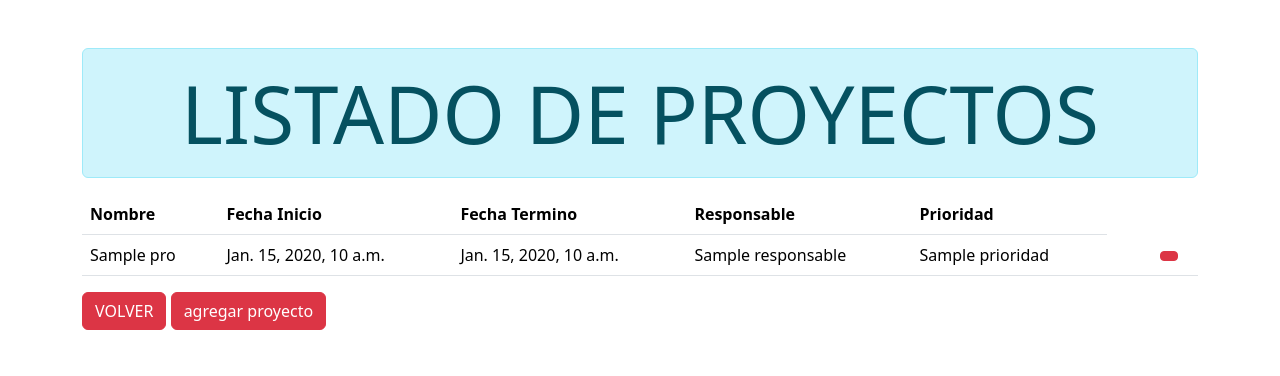
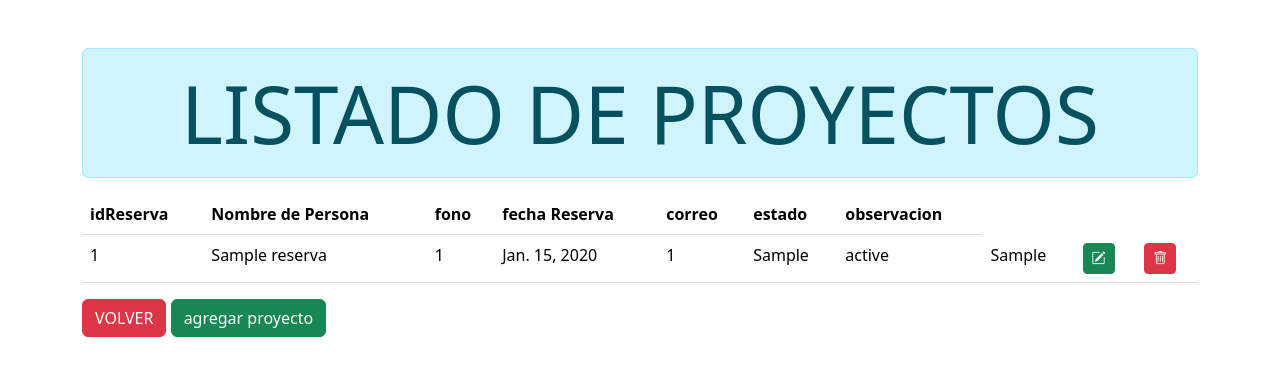
Before and after one commit to OmarJBar/Barria_O_IEI170, a Django app: template ReservasDjango/templates/reservas.html in a window 1280 px wide. Shown: the top 376 px of the page. Run offline with Django 4.2, Linux system fonts and the light colour scheme; tables that the repository leaves empty hold one stand-in row (values such as "Sample post"); the template is opened without the code that fills it: values that come from a table or form of the project are taken from there, most other values are stand-ins (such as "Sample title", 1, 10 or a date in 2020).

Commit message:
Ultimo commit

```diff
--- a/ReservasDjango/ReservaDjandoApp/models.py
+++ b/ReservasDjango/ReservaDjandoApp/models.py
@@ -3,11 +3,11 @@ from django.db import models
 # Create your models here.
 
 class Reserva(models.Model):
-    idReserva = models.AutoField(primary_key=True , blank=False)
+    idReserva = models.AutoField(primary_key=True)
     nombrePersona = models.CharField(max_length=80 , blank=False)
     fono = models.IntegerField(blank=False)
     fechaReserva = models.DateField(blank=False)
-    numeroPersonas = models.IntegerField(max_length= 2 ,blank=False)
+    numeroPersonas = models.IntegerField(blank=False)
     correo = models.EmailField(max_length=50 , blank=False)
     estado = models.CharField(max_length=50 , blank=False)
-    observacion = models.CharField(max_length=50)
+    observacion = models.CharField(max_length=50, blank=True)
--- a/ReservasDjango/ReservasDjango/settings.py
+++ b/ReservasDjango/ReservasDjango/settings.py
@@ -83,10 +83,9 @@ pymysql.install_as_MySQLdb
 DATABASES = {
     'default': {
         'ENGINE': 'django.db.backends.mysql',
-        'NAME': 'DJANGO_RESERVAS',
+        'NAME': 'django_reservas',
         'USER': 'root',
-        'PASSWORD': 'ositopolar13',
-        'PORT': 3306
+        'PASSWORD': ''
     }
 }
 
--- a/ReservasDjango/ReservasDjango/urls.py
+++ b/ReservasDjango/ReservasDjango/urls.py
@@ -16,7 +16,13 @@ Including another URLconf
 """
 from django.contrib import admin
 from django.urls import path
+from ReservaDjandoApp import views
 
 urlpatterns = [
     path('admin/', admin.site.urls),
+    path('',views.index),
+    path('reservas/', views.listarReservas),
+    path('agregar/', views.agregarReserva, name='agregar_reserva'),
+    path('eliminar/<int:id_req>', views.eliminarReserva, name = 'eliminar_reserva'),
+    path('actualizar/<int:id_req>', views.modificarReserva, name = 'actualizar_reserva')
 ]
--- a/ReservasDjango/templates/index.html
+++ b/ReservasDjango/templates/index.html
@@ -12,8 +12,6 @@
     <div class="container text-center mt-5"">
       <a href="/reservas" class="btn btn-info mx-3"> Reservas </a>
       <a href="/agregar" class="btn btn-success mx-3"> Agregar </a>
-      <a href="/eliminar" class="btn btn-danger mx-3"> Eliminar </a>
-      <a href="/editar" class="btn btn-warning mx-3"> Editar </a>
     </div>
 
 </body>
--- a/ReservasDjango/templates/reservas.html
+++ b/ReservasDjango/templates/reservas.html
@@ -4,32 +4,39 @@
     <meta charset="UTF-8">
     <meta name="viewport" content="width=device-width, initial-scale=1.0">
     <link href="https://cdn.jsdelivr.net/npm/bootstrap@5.3.2/dist/css/bootstrap.min.css" rel="stylesheet" integrity="sha384-T3c6CoIi6uLrA9TneNEoa7RxnatzjcDSCmG1MXxSR1GAsXEV/Dwwykc2MPK8M2HN" crossorigin="anonymous">
+    <link rel="stylesheet" href="https://cdn.jsdelivr.net/npm/bootstrap-icons@1.11.2/font/bootstrap-icons.min.css">
     <title>Document</title>
+
 </head>
 <body class="container mt-5">
     <div class="alert alert-info display-1 text-center">LISTADO DE PROYECTOS</div>
 
-    {% if proyecto %}
+    {% if reservas %}
     <table class="table">
         <thead>
             <tr>
-                <th>Nombre</th>
-                <th>Fecha Inicio</th>
-                <th>Fecha Termino</th>
-                <th>Responsable</th>
-                <th>Prioridad</th>
+                <th>idReserva</th>
+                <th>Nombre de Persona</th>
+                <th>fono</th>
+                <th>fecha Reserva</th>
+                <th>correo</th>
+                <th>estado</th>
+                <th>observacion</th>
             </tr>
         </thead>
         <tbody>
-            {% for pro in proyecto %}
+            {% for reserva in reservas %}
             <tr>
-                <td>{{pro.nombre}}</td>
-                <td>{{pro.fechaInicio}}</td>
-                <td>{{pro.fechaTermino}}</td>
-                <td>{{pro.responsable}}</td>
-                <td>{{pro.prioridad}}</td>
-                <td> <a href="actualizar/{{pro.id}}" class="btn btn-succes btn-sm"> <i class="bi bi-pencil-square"></i> </a> </td>
-                <td> <a href="eliminar/{{pro.id}}" class="btn btn-danger btn-sm"> <i class="bi bi-trash"></i> </a> </td>
+                <td>{{reserva.idReserva}}</td>
+                <td>{{reserva.nombrePersona}}</td>
+                <td>{{reserva.fono}}</td>
+                <td>{{reserva.fechaReserva}}</td>
+                <td>{{reserva.numeroPersonas}}</td>
+                <td>{{reserva.correo}}</td>
+                <td>{{reserva.estado}}</td>
+                <td>{{reserva.observacion}}</td>
+                <td> <a href="{% url 'actualizar_reserva' id_req=reserva.idReserva %}" class="btn btn-success btn-sm" ><i class="bi bi-pencil-square"></i> </a> </td>
+                <td> <a href="{% url 'eliminar_reserva' id_req=reserva.idReserva %}" class="btn btn-danger btn-sm"> <i class="bi bi-trash"></i> </a> </td>
             </tr>
             {% endfor %}
         </tbody>
@@ -37,12 +44,12 @@
 
     {% else %}
         <div class="alert alert-danger text-center">
-            No se encuentran proyectos en el sistema
+            No se encuentran reservas disponibles
         </div>
     {% endif %}
 
     <a href="/" class="btn btn-danger">VOLVER</a>
-    <a href="/agregar" class="btn btn-danger">agregar proyecto</a>
+    <a href="/agregar" class="btn btn-success">agregar proyecto</a>
 
 </body>
 </html>
```
Also changed, not shown: ReservasDjango/ReservaDjandoApp/forms.py (+18 -4 lines), ReservasDjango/ReservaDjandoApp/views.py (+42 -7 lines), ReservasDjango/templates/agregar.html (+19 -13 lines), ReservasDjango/ReservaDjandoApp/migrations/0001_initial.py.
